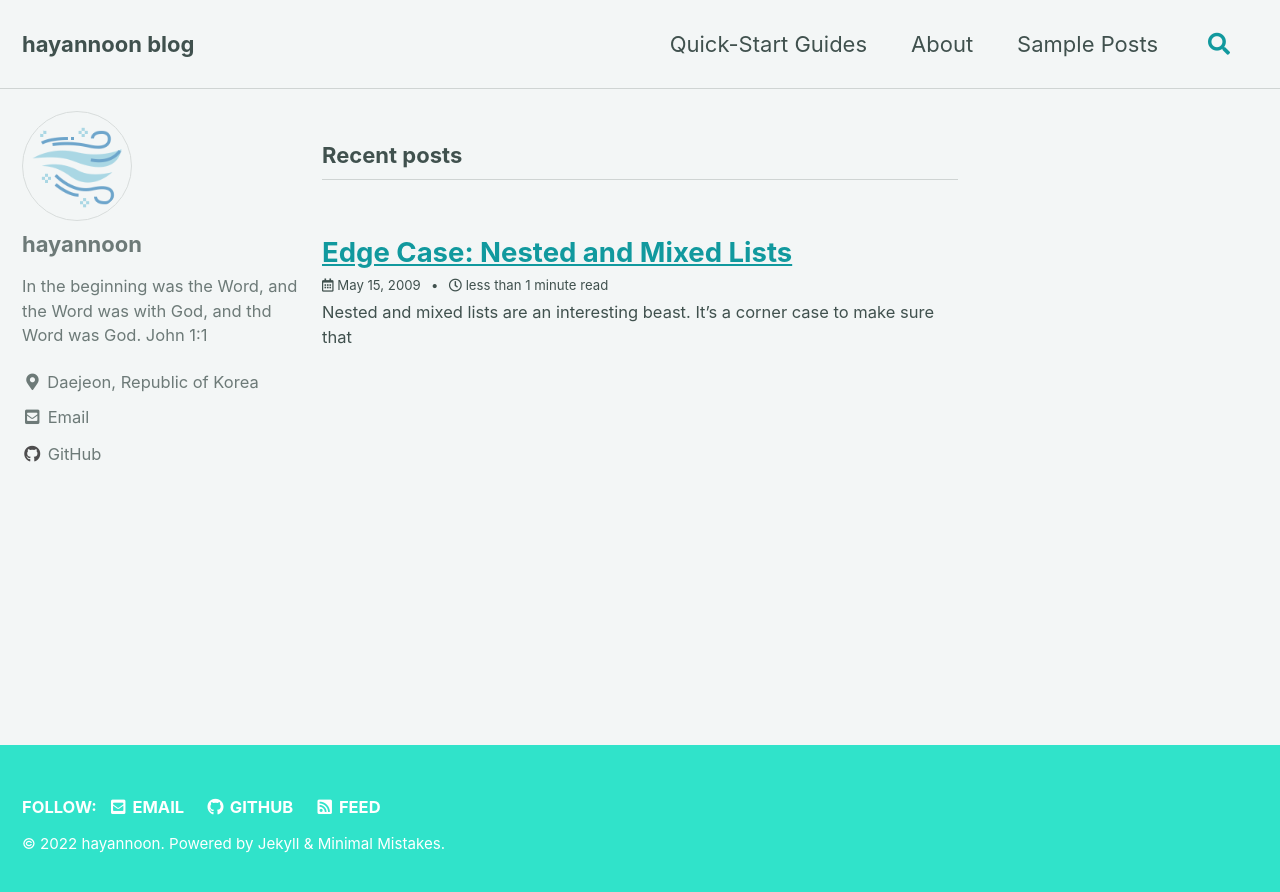
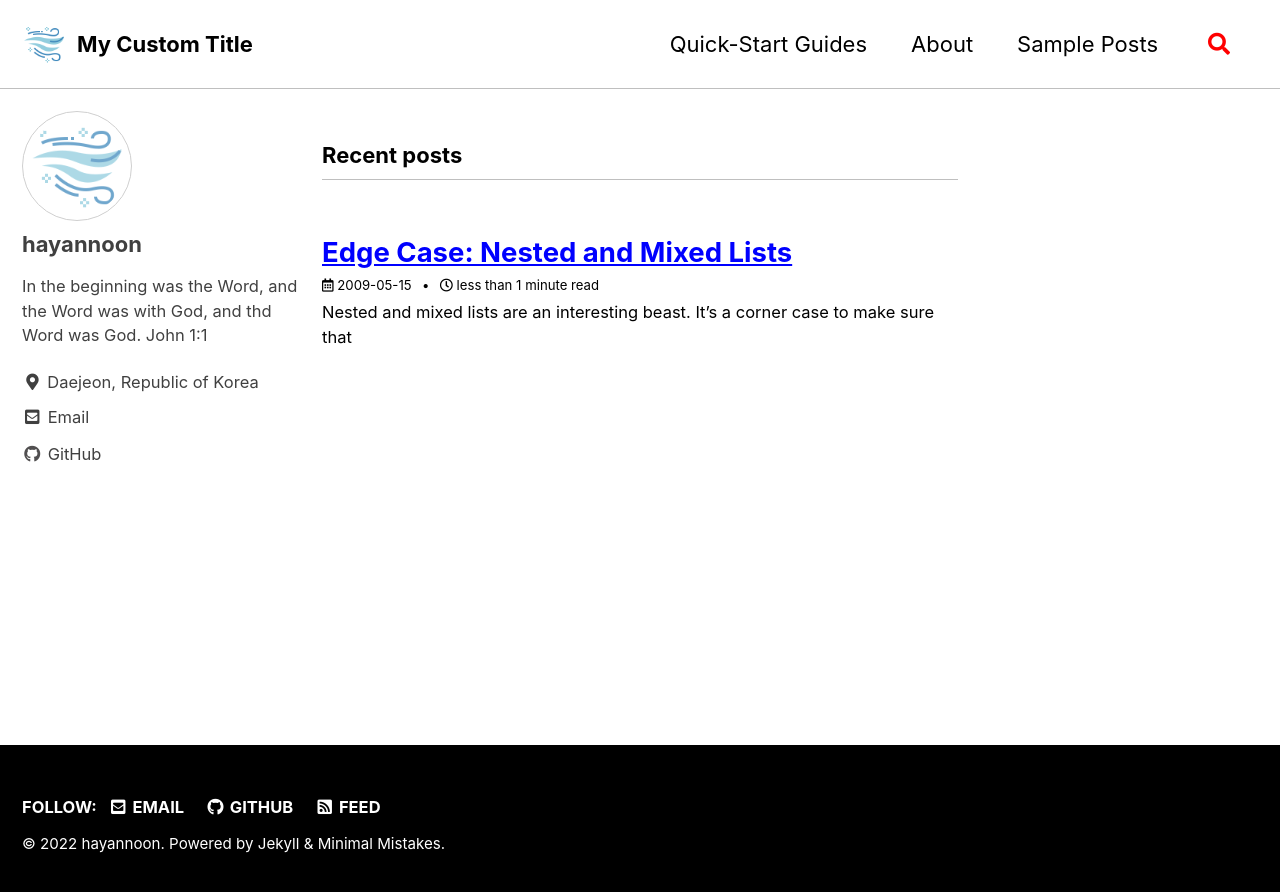
Before and after one commit to hayannoon/hayannoon.github.io, a Jekyll site: the page built from index.html, in a window 1280 px wide. Shown: the top 892 px of the page. Built offline with Jekyll 4.4.1, drawn with Linux system fonts in a browser that asks for light colours; cached includes are drawn as plain includes; the list of posts is cut into pages by our own code.

Commit message:
add comment function

```diff
--- a/_config.yml
+++ b/_config.yml
@@ -12,7 +12,7 @@
 
 # theme                  : "minimal-mistakes-jekyll"
 # remote_theme           : "mmistakes/minimal-mistakes"
-minimal_mistakes_skin    : "mint" #"default" "air", "aqua", "contrast", "dark", "dirt", "neon", "mint", "plum", "sunrise"
+minimal_mistakes_skin    : "contrast" #"default" "air", "aqua", "contrast", "dark", "dirt", "neon", "mint", "plum", "sunrise"
 
 # Site Settings
 locale                   : "en-US"
@@ -24,15 +24,16 @@ description              : "A person who blow new wind"
 url                      : "https://hayannoon.github.io/"
 baseurl                  : "" # string
 repository               : "hayannoon/hayannoon.github.io" # GitHub username/repo-name e.g. "mmistakes/minimal-mistakes"
-teaser                   : "/assets/images/wind.png" # path of fallback teaser image, e.g. "/assets/images/500x300.png"
-logo                     : # path of logo image to display in the masthead, e.g. "/assets/images/88x88.png"
-masthead_title           : # overrides the website title displayed in the masthead, use " " for no title
-breadcrumbs            : true # true, false (default)
+teaser                   : #"/assets/images/wind.png" # path of fallback teaser image, e.g. "/assets/images/500x300.png"
+logo                     : "/assets/images/wind.png" # path of logo image to display in the masthead, e.g. "/assets/images/88x88.png"
+masthead_title           : "My Custom Title" # overrides the website title displayed in the masthead, use " " for no title
+breadcrumbs              : false # true, false (default)
 words_per_minute         : 200
+date_format              : "%Y-%m-%d" #modify date format (2022-09-23)
 comments:
-  provider               : # false (default), "disqus", "discourse", "facebook", "staticman", "staticman_v2", "utterances", "giscus", "custom"
+  provider               : "disqus" # false (default), "disqus", "discourse", "facebook", "staticman", "staticman_v2", "utterances", "giscus", "custom"
   disqus:
-    shortname            : # https://help.disqus.com/customer/portal/articles/466208-what-s-a-shortname-
+    shortname            : "hayannoon-github-io" # https://help.disqus.com/customer/portal/articles/466208-what-s-a-shortname-
   discourse:
     server               : # https://meta.discourse.org/t/embedding-discourse-comments-via-javascript/31963 , e.g.: meta.discourse.org
   facebook:
@@ -297,3 +298,11 @@ defaults:
       comments: true
       share: true
       related: true
+
+  # _pages
+  - scope:
+      path: "_pages"
+      type: pages
+    values:
+      layout: single
+      author_profile: true
```
Also changed, not shown: 5 other files.
